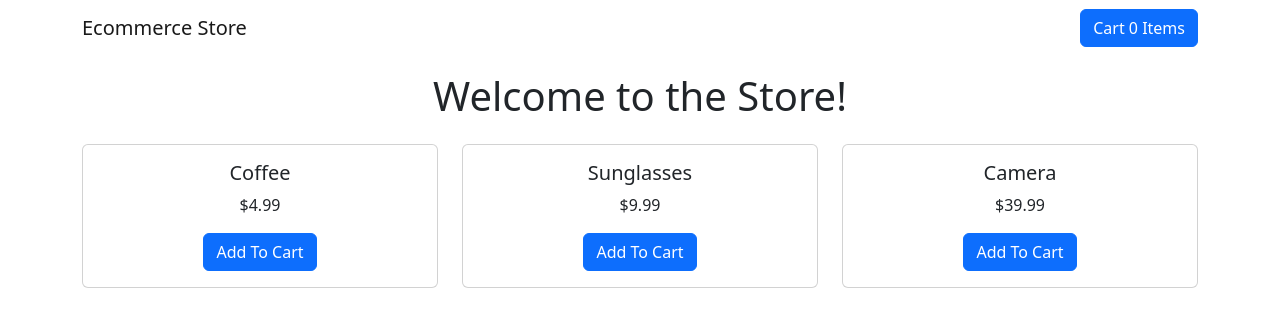
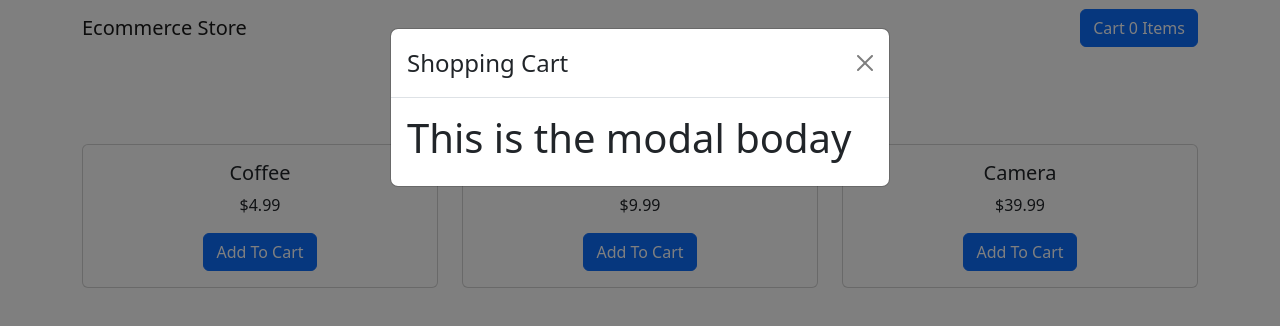
Before and after one commit to d85/react-stripe-example, a React (Create React App) app: page / in a window 1280 px wide. Both pictures are taken after a click on the button "Cart 0 Items". Shown: the top 326 px of the page. Built offline with nearby package versions, Linux system fonts and the light colour scheme.

Commit message:
Add shopping cart modal

```diff
--- a/src/components/Navbar.js
+++ b/src/components/Navbar.js
@@ -1,15 +1,29 @@
 import { Button, Container, Navbar, Modal } from 'react-bootstrap'
+import { useState } from 'react'
 
 function NavbarComponent() {
+  const [show, setShow] = useState(false)
+  const handleClose = () => setShow(false)
+  const handleShow = () => setShow(true)
 
   return (
+    <>
       <Navbar expand="sm">
         <Navbar.Brand href="/">Ecommerce Store</Navbar.Brand>
         <Navbar.Toggle />
         <Navbar.Collapse className="justify-content-end">
-        <Button>Cart 0 Items</Button>
+          <Button onClick={handleShow}>Cart 0 Items</Button>
         </Navbar.Collapse>
       </Navbar>
+      <Modal show={show} onHide={handleClose}>
+        <Modal.Header closeButton>
+          <Modal.Title>Shopping Cart</Modal.Title>
+        </Modal.Header>
+        <Modal.Body>
+          <h1>This is the modal boday</h1>
+        </Modal.Body>
+      </Modal>
+    </>
   )
 }
 
```
Lines whose indentation alone changed are shown as unchanged.
